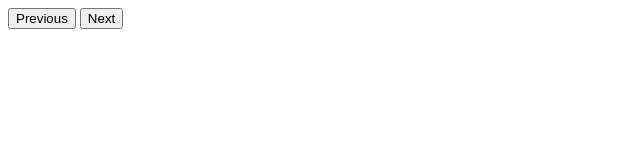
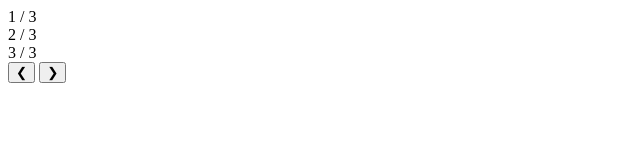
Before and after one commit to zakingslayerv22/image-carousel, a plain HTML site: page src/index.html in a window 1280 px wide. Shown: the whole page, without its empty margins (0-640 px from the left). Drawn offline with Linux system fonts and the light colour scheme.

Commit message:
Change structure of carousel
Change the HTML structure of
the carousel so that
the slideshow-container
contains 3 different divs
that will hold the slide
images, the image number,
the image caption and the
next and previous buttons.

Add another div that will
hot the dots that will also
be used for navigation.

```diff
--- a/src/index.html
+++ b/src/index.html
@@ -7,11 +7,29 @@
   </head>
   <body>
     <div class="slideshow-container">
-      <div class="picture-frame"></div>
-      <div class="slide-images-container hide"></div>
+      <div class="slide number-one">
+        <div class="slide-number">1 / 3</div>
+      </div>
+
+      <div class="slide number-two">
+        <div class="slide-number">2 / 3</div>
+      </div>
+
+      <div class="slide number-three">
+        <div class="slide-number">3 / 3</div>
+      </div>
+
+      <!-- Next and previous buttons -->
+
+      <button class="previous-button">&#10094;</button>
+      <button class="next-button">&#10095;</button>
     </div>
 
-    <button class="previous-button">Previous</button>
-    <button class="next-button">Next</button>
+    <!-- The navigation dots -->
+    <div class="dots-container">
+      <span class="dot"></span>
+      <span class="dot"></span>
+      <span class="dot"></span>
+    </div>
   </body>
 </html>
```
